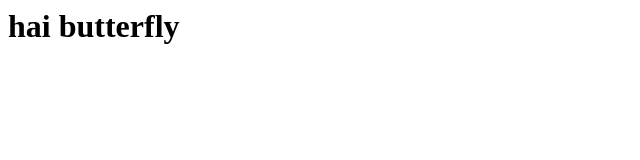
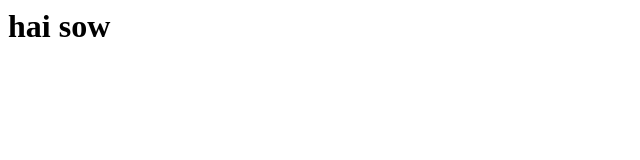
Before and after one commit to Vijipriya666/website, a plain HTML site: page index.html in a window 1280 px wide. Shown: the whole page, without its empty margins (0-640 px from the left). Drawn offline with Linux system fonts and the light colour scheme.

Commit message:
Update index.html

```diff
--- a/index.html
+++ b/index.html
@@ -1,5 +1,5 @@
 <html>
 <body>
-<h1> hai butterfly <h1>
+<h1> hai sow <h1>
 <body>
 <html>
```
